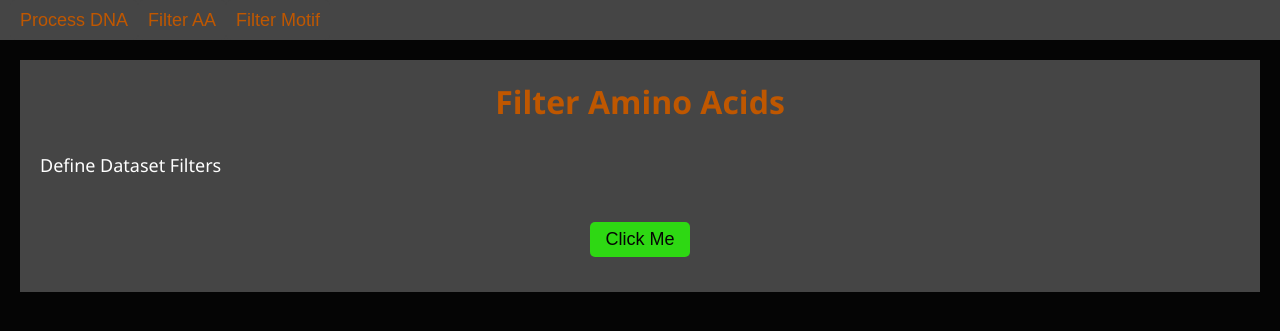
After one commit to Collinformatics/SpecificityProfile, a Flask app: page /filterAA in a window 1280 px wide. The commit adds this page. Shown: the top 331 px of the page. Run offline with Flask 3, Linux system fonts and the light colour scheme.

Commit message:
Add files via upload

```diff
--- a/app.py
+++ b/app.py
@@ -23,6 +23,18 @@ def run():
 def home():
     return render_template('home.html')
 
+@app.route('/processDNA')
+def processDNA():
+    return render_template('processDNA.html')
+
+@app.route('/filterAA')
+def filterAA():
+    return render_template('filterAA.html')
+
+@app.route('/filterMotif')
+def filterMotif():
+    return render_template('filterMotif.html')
+
 
 if __name__ == '__main__':
     app.run(debug=True)
--- a/static/app.js
+++ b/static/app.js
@@ -18,3 +18,15 @@ function clickButton() {
         console.error('ERROR: ', error);
     });
 }
+
+function pageProcessDNA() {
+    window.location.href = "/processDNA";
+}
+
+function pageFilterAA() {
+    window.location.href = "/filterAA";
+}
+
+function pageFilterMotif() {
+    window.location.href = "/filterMotif";
+}
--- a/static/styles.css
+++ b/static/styles.css
@@ -2,8 +2,8 @@
     --black: #050505;
     --grey: #454545;
     --white: #FFFFFF;
-    --green: #39FF14;
-    --greenDark: #215414;
+    --green: #2ED813;
+    --greenDark: #1DB202;
     --orange: #FA8128;
     --orangeBurnt: #BF5700;
 
@@ -14,11 +14,14 @@
     --borderThickness: 2px;
     --borderColor: var(--orange); /* #FA8128; */
 
-    --buttonHeight: 40px;
-    --buttonWidth: 110px;
+    --buttonHeight: 35px;
+    --buttonWidth: 100px;
+    --buttonFontSize: 18px;
     --buttonHighlight: #643603;
 
-    --paddingBox 20px;
+    --paddingBox: 20px;
+
+    --dropdownWidth: 160px;
 }
 
 body {
@@ -29,14 +32,15 @@ body {
 }
 
 h1 {
-    color: var(--green);
+    color: var(--orangeBurnt);
+
     margin: 10px;
     padding: 5px;
 }
 
 p {
     color: var(--white);
-    font-size: 24px;
+    font-size: 18px;
     width: fit-content;
     align-self: flex-start;
     margin: 10px;
@@ -70,10 +74,10 @@ p {
 button {
     background-color: var(--green);
     color: var(--black);
-    font-size: 22px;
+    font-size: var(--buttonFontSize);
     cursor: pointer;
     border: none;
-    border-radius: var(0);
+    border-radius: var(--borderRad);
     width: var(--buttonWidth);
     height: var(--buttonHeight);
     margin: 0px;
@@ -89,16 +93,17 @@ button:hover {
     display: flex; /* make horizontal buttons */
     flex-direction: row;
     margin: 0px auto;
+    padding-right: 10px;
     padding-left: 10px;
 }
 
 .buttonHeader {
     background-color: var(--grey);
-    color: var(--orange);
+    color: var(--orangeBurnt);
     flex: none; /* makes buttons line up horizontally */
     height: var(--headerHeight);
     width: auto; /* Dynamically adjust the width of the button */
-    font-size: 16px;
+    font-size: var(--buttonFontSize);
     cursor: pointer;
     border: none;
     margin: 0px;
@@ -112,4 +117,72 @@ button:hover {
 .button-group {
     display: flex;
     justify-content: flex-start;
+    flex: 1;
 }
+
+
+
+/* Dropdown */
+.dropdown {
+    margin-left: auto;
+    position: relative;
+    display: inline-block;
+    border-radius: 0px;
+}
+.dropdown-wrapper {
+    margin-left: auto;
+    display: flex;
+    align-items: center;
+}
+.dropbtn {
+    background-color: var(--black);
+    color: var(--white);
+    right: 0; /* keeps it on-screen */
+    height: calc(var(--headerHeight) - 5px); /* Make sure this variable exists! */
+    width: var(--dropdownWidth);
+    font-size: var(--buttonFontSize);
+    border-radius: 0px;
+    cursor: pointer;
+    border: none;
+    white-space: nowrap;
+    padding: 10px;
+    padding-right: 10px;
+    display: flex;
+    align-items: center; /* ⬅️ vertically centers contents */
+    justify-content: center;
+}
+
+.dropdown-content {
+    display: none;
+    position: absolute;
+    right: 0; /* keeps it on-screen */
+    background-color: var(--grey);
+    width: var(--dropdownWidth);
+    box-shadow: 0px 8px 16px rgba(0,0,0,0.2);
+    z-index: 1;
+    flex-direction: column;
+    border-radius: 0px; /* square */
+}
+
+.dropdown-content a {
+    color: var(--white);
+    padding: 12px 16px;
+    text-decoration: none;
+    display: block;
+    font-size: 14px;
+    border-radius: 0px; /* square corners on menu items */
+}
+
+.dropdown-content a:hover {
+    background-color: var(--greenDark);
+    color: var(--orange);
+}
+
+.dropdown:hover .dropdown-content {
+    display: block;
+}
+
+.dropdown:hover .dropbtn {
+    background-color: var(--greenDark);
+    color: var(--orange);
+}
--- /dev/null
+++ b/templates/filterAA.html
@@ -0,0 +1,29 @@
+<!DOCTYPE html>
+<html>
+    <head>
+        <link rel="stylesheet" href="static/styles.css">
+        <script src="static/app.js"></script>
+
+
+        <title>Enzyme Profiling</title>
+    </head>
+    <body>
+        <!-- Header Buttons -->
+        <div class="container-header">
+            <div class="button-group">
+                <button class="buttonHeader" onclick="pageProcessDNA()">Process DNA</button>
+                <button class="buttonHeader" onclick="pageFilterAA()">Filter AA</button>
+                <button class="buttonHeader" onclick="pageFilterMotif()">Filter Motif</button>
+            </div>
+        </div>
+
+        <!-- Body Buttons -->
+        <div class="box">
+            <h1>Filter Amino Acids</h1>
+            <p>Define Dataset Filters</p>
+            <div class="form-group">
+                <button type="button" onclick="clickButton()" class="button">Click Me</button>
+            </div>
+        </div>
+    </body>
+</html>
```
Also changed, not shown: functions.py (+15 -0 lines), templates/filterMotif.html (added, +29 -0 lines), templates/home.html (+17 -4 lines), templates/processDNA.html (added, +29 -0 lines).
